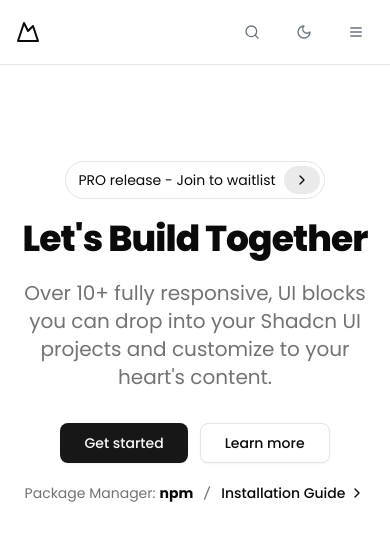
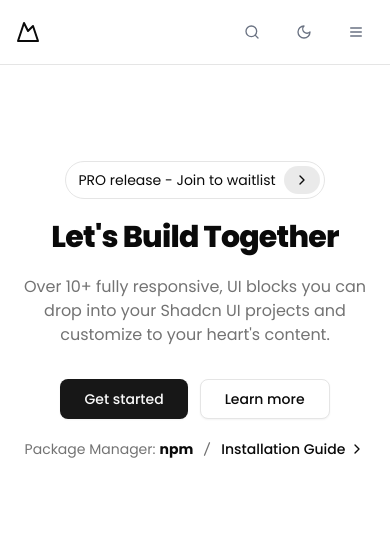
Before and after one commit to Prasad48432/diverse_template, a Next.js app: page / in a window 390 px wide. Shown: the top 540 px of the page. Built offline with nearby package versions, Linux system fonts and the light colour scheme.

Commit message:
fixed hero

```diff
--- a/components/hero.tsx
+++ b/components/hero.tsx
@@ -33,13 +33,13 @@ const HeroComponent = () => {
         {/* End Announcement Banner */}
         {/* Title */}
         <div className="mx-auto mt-5 max-w-2xl text-center">
-          <h1 className="scroll-m-20 text-4xl font-extrabold tracking-tight lg:text-5xl">
+          <h1 className="scroll-m-20 text-3xl font-extrabold tracking-tight lg:text-5xl">
             Let&apos;s Build Together
           </h1>
         </div>
         {/* End Title */}
         <div className="mx-auto mt-5 max-w-3xl text-center">
-          <p className="text-muted-foreground text-xl">
+          <p className="text-muted-foreground text-base lg:text-xl">
             Over 10+ fully responsive, UI blocks you can drop into your Shadcn
             UI projects and customize to your heart&apos;s content.
           </p>
```
